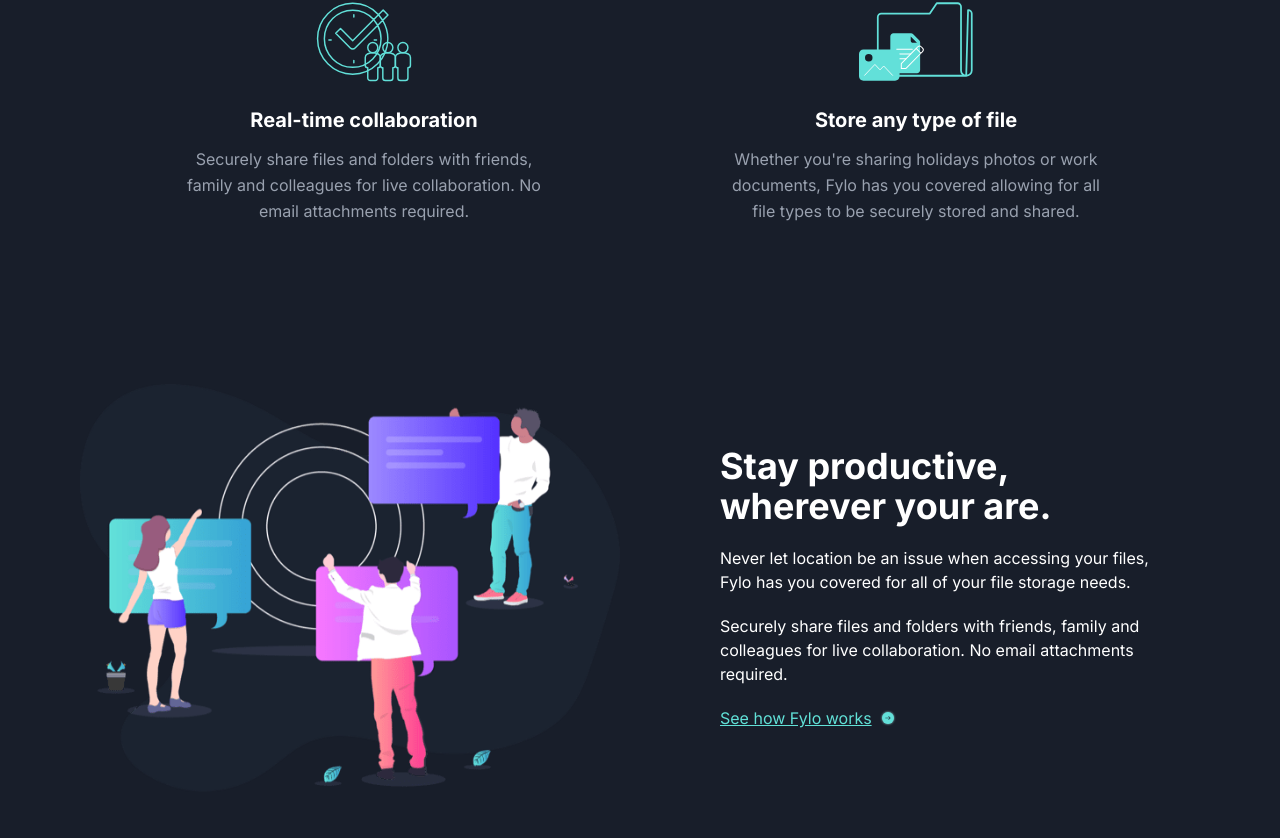
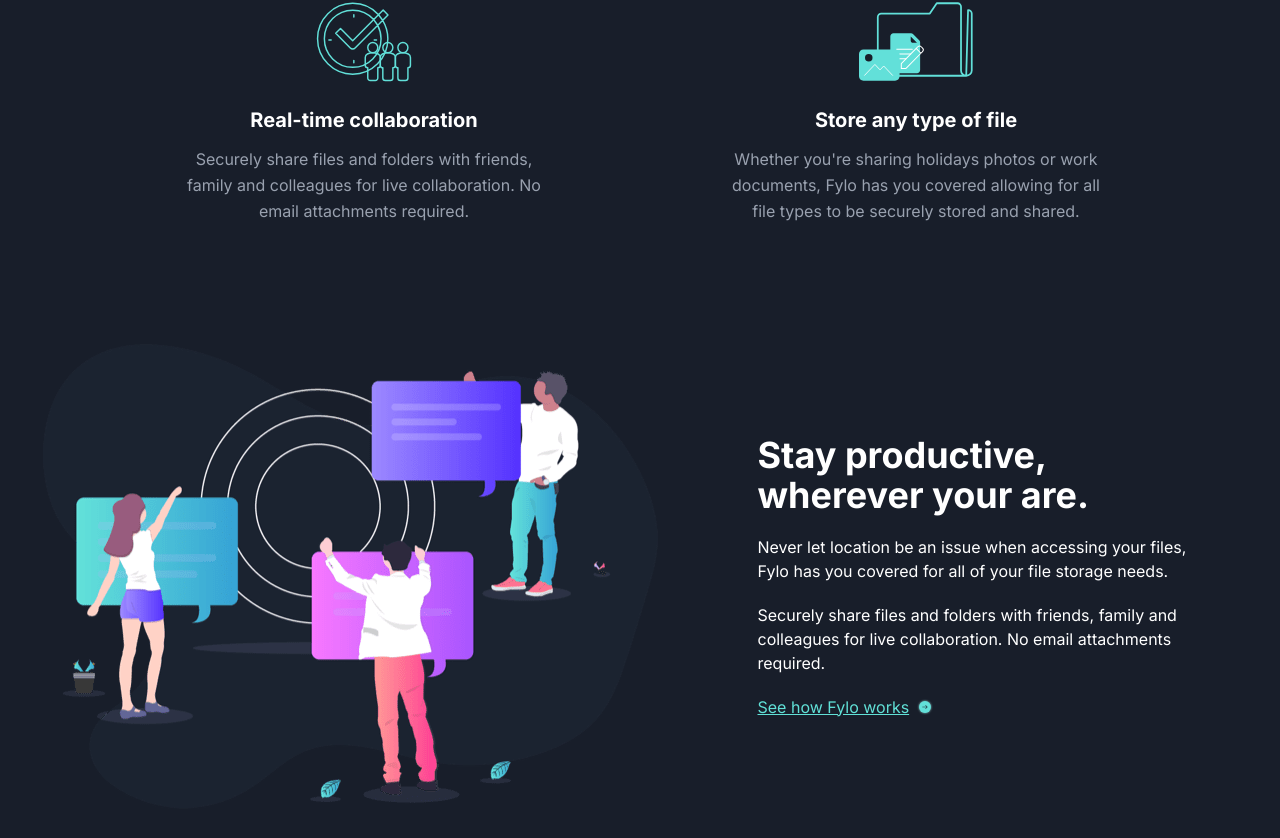
Before and after one commit to AliMohamed35/Fylo-landing-page, a React (Vite) app: page / in a window 1280 px wide. Shown: the part 1441-2279 px from the top of the page. Built offline with nearby package versions, Linux system fonts and the light colour scheme.

Commit message:
changed files naming

```diff
--- a/src/App.tsx
+++ b/src/App.tsx
@@ -1,4 +1,4 @@
-import About from "./components/About/About.tsx";
+import About from "./components/about/About.tsx";
 import Hero from "./components/Hero/Hero.tsx";
 import NavBar from "./components/Nav/Nav.tsx";
 import ProdSection from "./components/Productive/ProductiveSection.tsx";
--- a/src/components/Productive/ProductiveSection.tsx
+++ b/src/components/Productive/ProductiveSection.tsx
@@ -4,7 +4,7 @@
 function ProdSection() {
   return (
     <>
-      <section className="flex items-center justify-center gap-20 bg-[#181e2a] p-20  flex-col md:flex-row">
+      <section className="flex items-center justify-center gap-20 bg-[#181e2a] p-10 flex-col md:flex-row">
           {/* Left */}
         <div>
           <img src={illustratorImage} alt="Illustrator Image"/>
```
